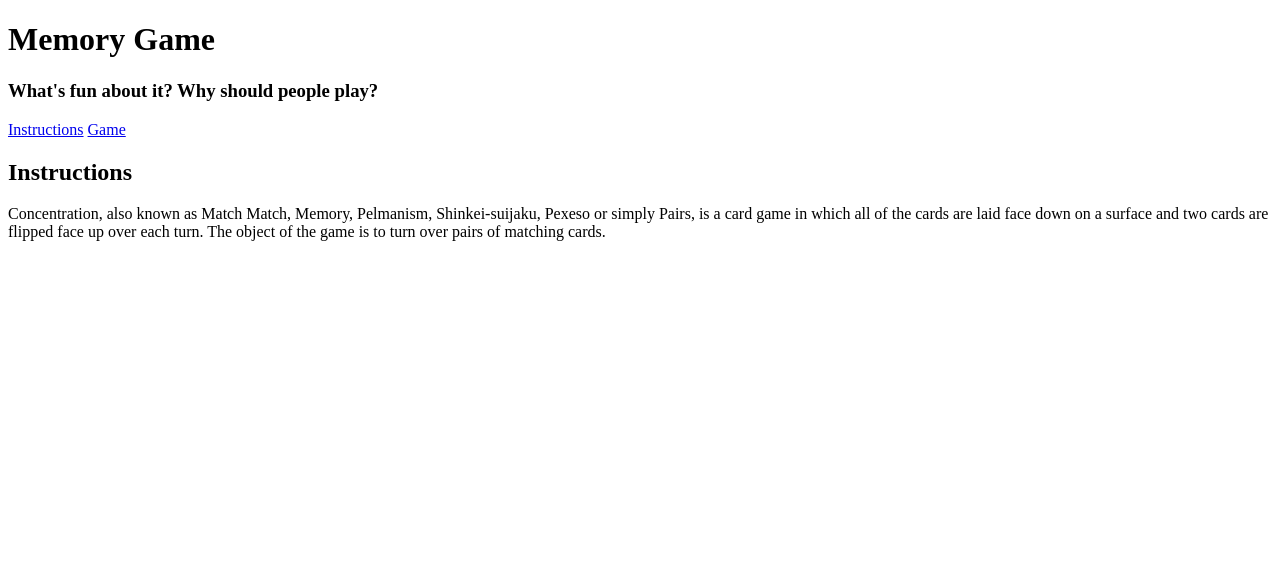
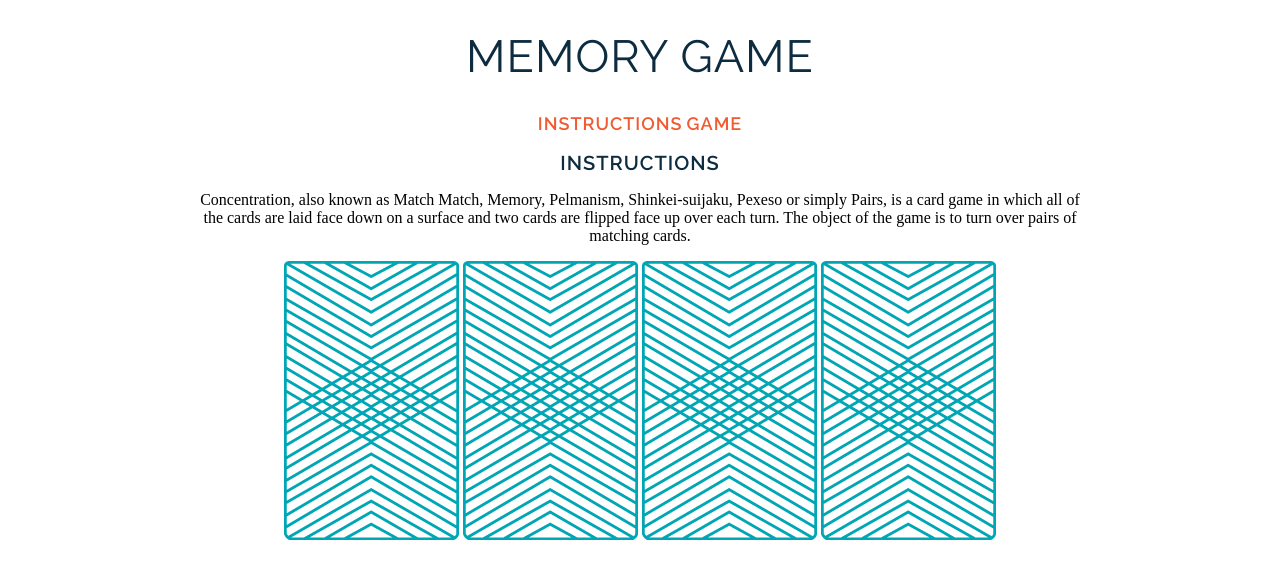
Before and after one commit to ramteen85/wdi-fundamentals-memorygame, a plain HTML site: page memory_game/index.html in a window 1280 px wide. Drawn offline with Linux system fonts and the light colour scheme; a web font is replaced by a local one.

Commit message:
added assets and styling to project

```diff
--- /dev/null
+++ b/memory_game/css/style.css
@@ -0,0 +1,53 @@
+body {
+    text-align: center;
+}
+
+h1 {
+    font-family: "Raleway", sans-serif;
+    font-weight: 400;
+}
+
+p {
+    font-family: "Droid Serif", serif;
+}
+
+
+.heading {
+    text-transform: uppercase;
+    font-family: "Raleway", sans-serif;
+    color: #0D2C40;
+    letter-spacing: 1px;
+    font-weight: 400;
+    font-size: 45px;
+}
+
+.link {
+    text-transform: uppercase;
+    font-family: "Raleway", sans-serif;
+    color: #F15B31;
+    letter-spacing: 1px;
+    font-weight: 600;
+    font-size: 18px;
+    text-decoration: none;
+}
+
+.instructions-container {
+    width: 70%;
+    margin: auto;
+}
+
+.subheading {
+    text-transform: uppercase;
+    font-family: "Raleway", sans-serif;
+    color: #0D2C40;
+    letter-spacing: 1px;
+    font-weight: 600;
+    font-size: 20px;
+}
+
+.bodytext {
+    font-family: "DROID SERIF", sans-serif;
+    line-height: 26px;
+    font-size: 18px;
+    width: 80%;
+}
--- a/memory_game/index.html
+++ b/memory_game/index.html
@@ -2,16 +2,27 @@
 <html>
     <head>
         <title>Memory Card Game</title>
+        <link href="https://fonts.googleapis.com/css?family=Droid+Serif|Raleway:400,500,600,700" rel="stylesheet">
+        <link href="css/style.css" rel="stylesheet" type="text/css">
     </head>
     <body>
-        <h1>Memory Game</h1>
-        <h3>What's fun about it? Why should people play?</h3>
-        <a href="#">Instructions</a>
-        <a href="#">Game</a>
-        <h2>Instructions</h2>
-        <p>Concentration, also known as Match Match, Memory, Pelmanism, Shinkei-suijaku, Pexeso or simply Pairs,
-            is a card game in which all of the cards are laid face down on a surface and two cards are flipped face up over each turn.
-            The object of the game is to turn over pairs of matching cards.
-        </p>
+        <h1 class="heading">Memory Game</h1>
+        <a class="link" href="#">Instructions</a>
+        <a class="link" href="#">Game</a>
+
+        <div class="instructions-container">
+            <h2 class="subheading">Instructions</h2>
+            <p class="body-text">Concentration, also known as Match Match, Memory, Pelmanism, Shinkei-suijaku, Pexeso or simply Pairs,
+                is a card game in which all of the cards are laid face down on a surface and two cards are flipped face up over each turn.
+                The object of the game is to turn over pairs of matching cards.
+            </p>
+        </div>
+
+        <div>
+            <img src="images/back.png" alt="Queen of Diamonds">
+            <img src="images/back.png" alt="Queen of Hearts">
+            <img src="images/back.png" alt="King of Diamonds">
+            <img src="images/back.png" alt="King of Hearts">
+        </div>
     </body>
 </html>
```
Also changed, not shown: memory_game/images/back.png (added), memory_game/images/king-of-diamonds.png (added), memory_game/images/king-of-hearts.png (added), memory_game/images/queen-of-diamonds.png (added), memory_game/images/queen-of-hearts.png (added).
